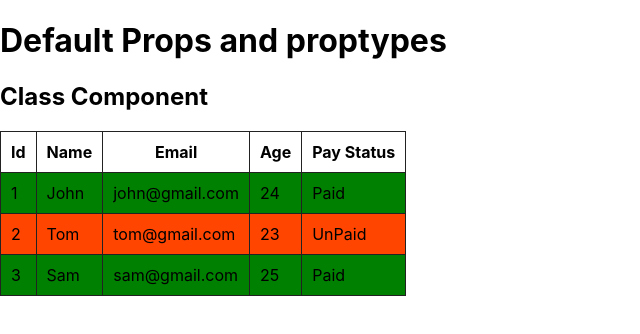
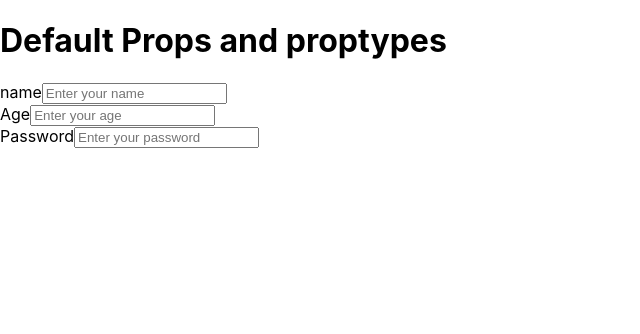
Before and after one commit to dganesh22/React-batch, a React (Create React App) app: page / in a window 1280 px wide. Shown: the top 334 px of the page, without its empty margins (0-640 px from the left). Built offline with nearby package versions, Linux system fonts and the light colour scheme.

Commit message:
custom element components

```diff
--- a/src/App.js
+++ b/src/App.js
@@ -5,12 +5,13 @@ import Ex2 from './Components/Ex2'
 import Ex3 from './Components/Ex3'
 import Ex4 from './Components/Ex4'
 import Ex5 from './Components/Ex5'
+import Ex6 from './Components/Ex6'
 
 function App(props) {
   return (
     <div>
         <h1>Default Props and proptypes </h1>
-        <Ex5/>
+        <Ex6/>
     </div>
   )
 }
--- /dev/null
+++ b/src/Components/Ex6.jsx
@@ -0,0 +1,23 @@
+import React from 'react'
+import InputBox from '../ElementComponents/InputBox'
+
+export default function Ex6(props) {
+    return (
+        <div>
+            <form action="">
+                <div>
+                    <label htmlFor="name">name</label>
+                    <InputBox type="text" hint="Enter your name" />
+                </div>
+                <div>
+                    <label htmlFor="age">Age</label>
+                    <InputBox type="number" hint="Enter your age" />
+                </div>
+                <div>
+                    <label htmlFor="password">Password</label>
+                    <InputBox type="password" hint="Enter your password" />
+                </div>
+            </form>
+        </div>
+    )
+}
--- /dev/null
+++ b/src/ElementComponents/InputBox.jsx
@@ -0,0 +1,10 @@
+import React from 'react'
+
+
+function InputBox(props) {
+    return (
+        <input type={props.type} name={props.name} className={props.cls} id={props.id} required placeholder={props.hint}  />
+    )
+}
+
+export default InputBox
```
